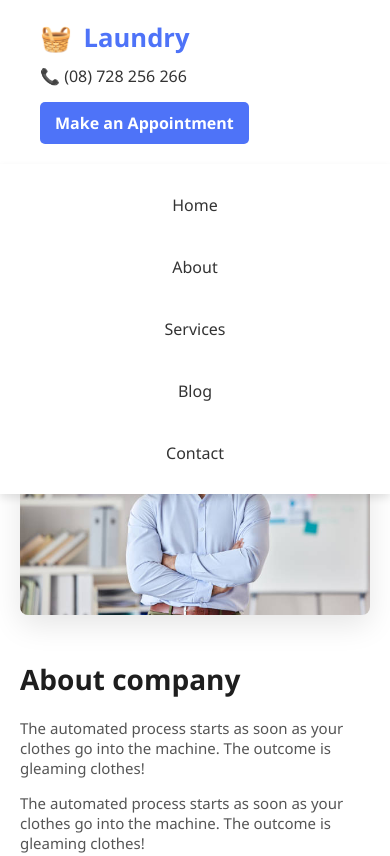
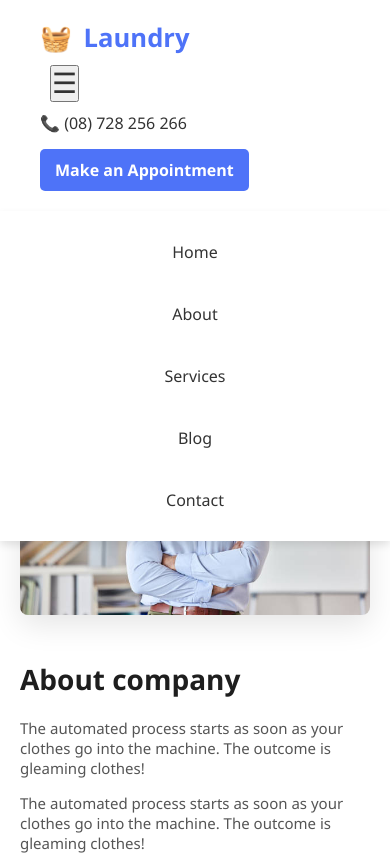
Before and after one commit to aliiiiraza/ezitechtask1, a plain HTML site: page about.html in a window 390 px wide. Shown: the top 856 px of the page. Drawn offline with Linux system fonts and the light colour scheme.

Commit message:
Update about.html

```diff
--- a/about.html
+++ b/about.html
@@ -9,11 +9,14 @@
 <body>
   <header class="navbar">
   <div class="logo">🧺 <span>Laundry</span></div>
+
+  <button class="hamburger" onclick="toggleMenu()">☰</button>
+
+  <div class="nav-wrapper" id="navWrapper">
     <nav class="nav-links">
       <a href="index.html">Home</a>
       <a href="about.html">About</a>
       <a href="services.html">Services</a>
-
       <div class="dropdown">
         <a href="#" class="dropbtn">Blog</a>
         <ul class="dropdown-menu">
@@ -22,13 +25,12 @@
           <li><a href="element.html">Element</a></li>
         </ul>
       </div>
-
-
       <a href="contact.html">Contact</a>
     </nav>
     <div class="header-right">
       <span class="phone">📞 (08) 728 256 266</span>
       <a href="#" class="appointment-btn">Make an Appointment</a>
+    </div>
   </div>
 </header>
 <br>
@@ -142,6 +144,15 @@
 </footer>
 
 <script>
+
+
+  function toggleMenu() {
+    const nav = document.getElementById("navWrapper");
+    nav.classList.toggle("show");
+  }
+
+
+
     const testimonials = [
       {
         name: "Rupaya",
```
Lines whose indentation alone changed are shown as unchanged.
